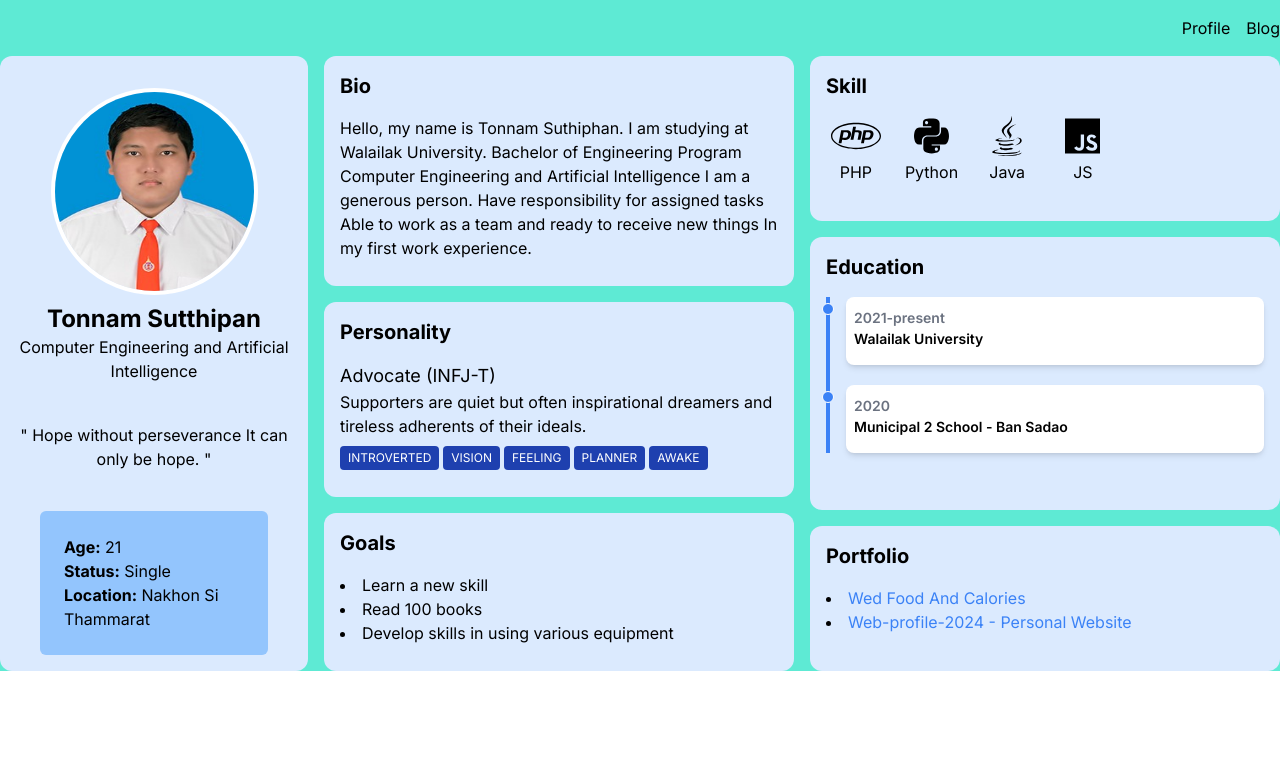
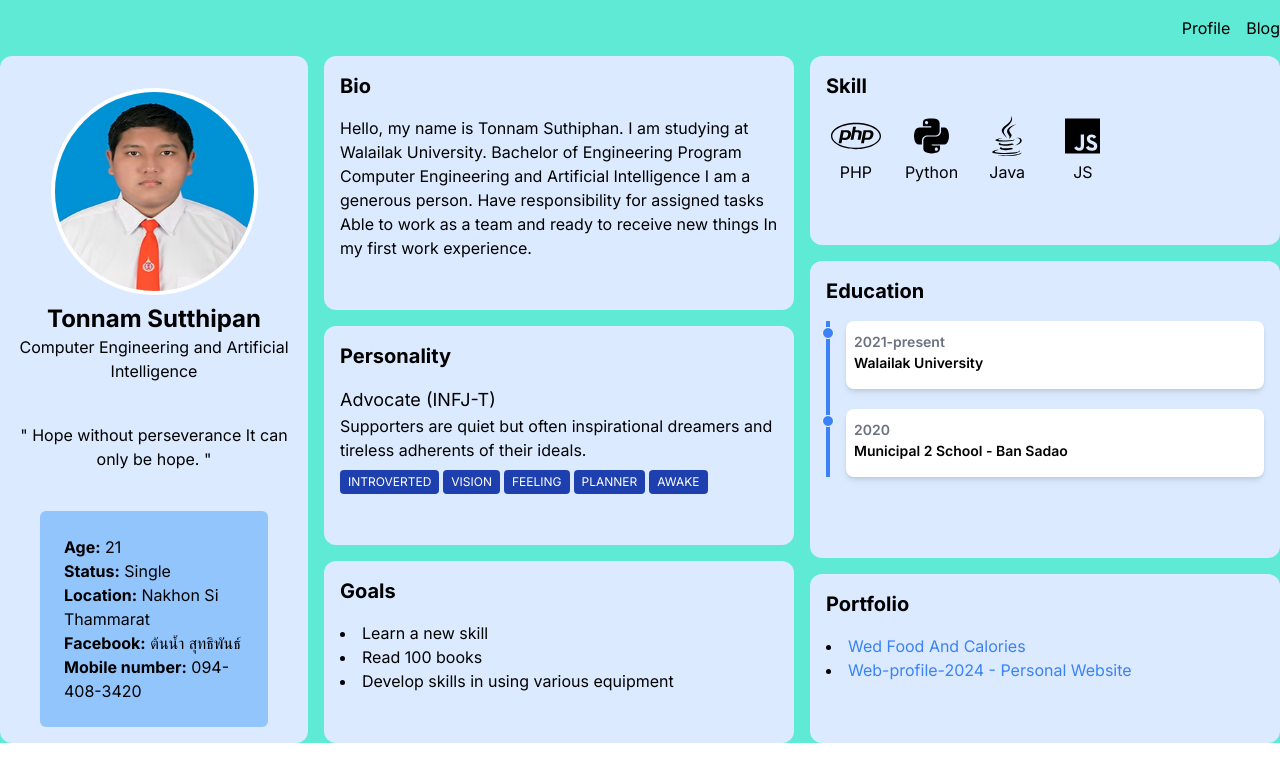
Before and after one commit to tonnam-su/web-profile-2024, a Next.js app: page / in a window 1280 px wide. Shown: the top 782 px of the page. Built offline with nearby package versions, Linux system fonts and the light colour scheme.

Commit message:
Update Profile.tsx

```diff
--- a/src/app/_components/Profile.tsx
+++ b/src/app/_components/Profile.tsx
@@ -1,5 +1,6 @@
 import Image from "next/image";
 import React from "react";
+<link rel="stylesheet" href="https://fonts.googleapis.com/css2?family=Material+Symbols+Outlined:opsz,wght,FILL,GRAD@20..48,100..700,0..1,-50..200" />
 
 type Props = {};
 
@@ -31,6 +32,14 @@ const Profile = (props: Props) => {
         <p>
           <b>Location:</b> Nakhon Si Thammarat
         </p>
+        <p>
+        <a className="text-light" href="https://www.facebook.com/profile.php?id=100010246932824&mibextid=ZbWKwL">
+        <b>Facebook:</b> ต้นน้ำ สุทธิพันธ์
+        </a>
+        </p>
+        <p>
+          <b>Mobile number:</b> 094-408-3420
+        </p>
       </div>
     </div>
   );
```
